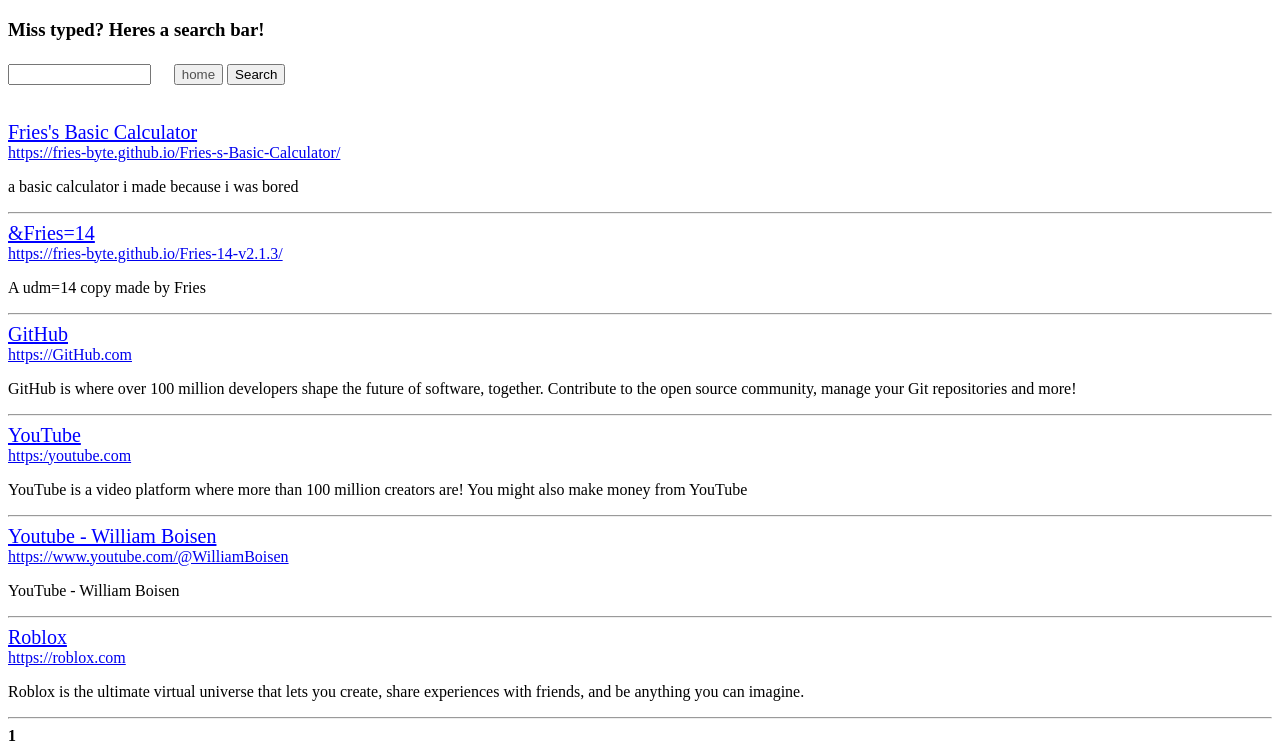
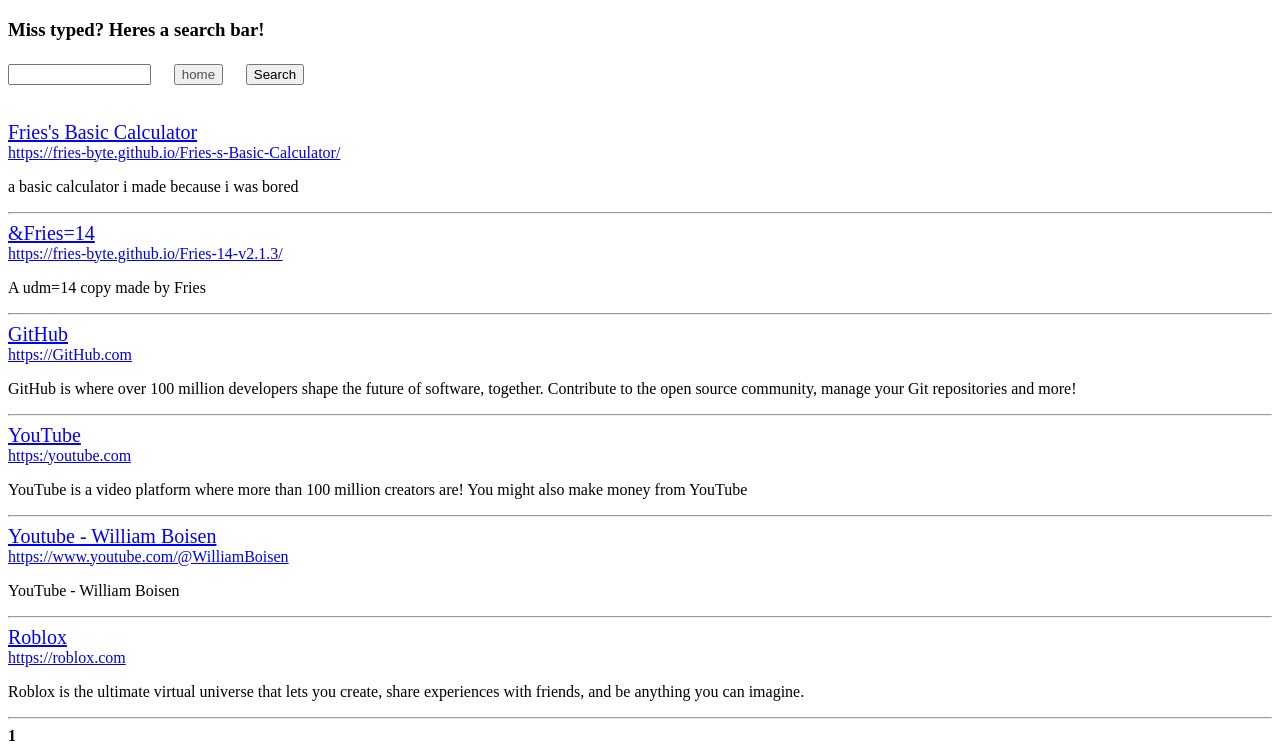
Before and after one commit to Fries-byte/Fries-Search, a plain HTML site: page search.html in a window 1280 px wide. Shown: the part 61-814 px from the top of the page. Drawn offline with Linux system fonts and the light colour scheme.

Commit message:
Update search.html

```diff
--- a/search.html
+++ b/search.html
@@ -8,10 +8,10 @@
 <body>
     <h1>Fries-Search</h1>
     <h3>Miss typed? Heres a search bar!</h3>
-
     <input id="searchbar" autocomplete="off" style="width: 135px;">
     <strong>ㅤ</strong>
     <button><a href="index.html" style="text-decoration: none; color: rgb(80, 80, 80);">home</a></button>
+    <strong>ㅤ</strong>
     <button type="submit" id="searchbutton" onclick="performSearch()"> Search </button>
     <br>
     <br>
```
